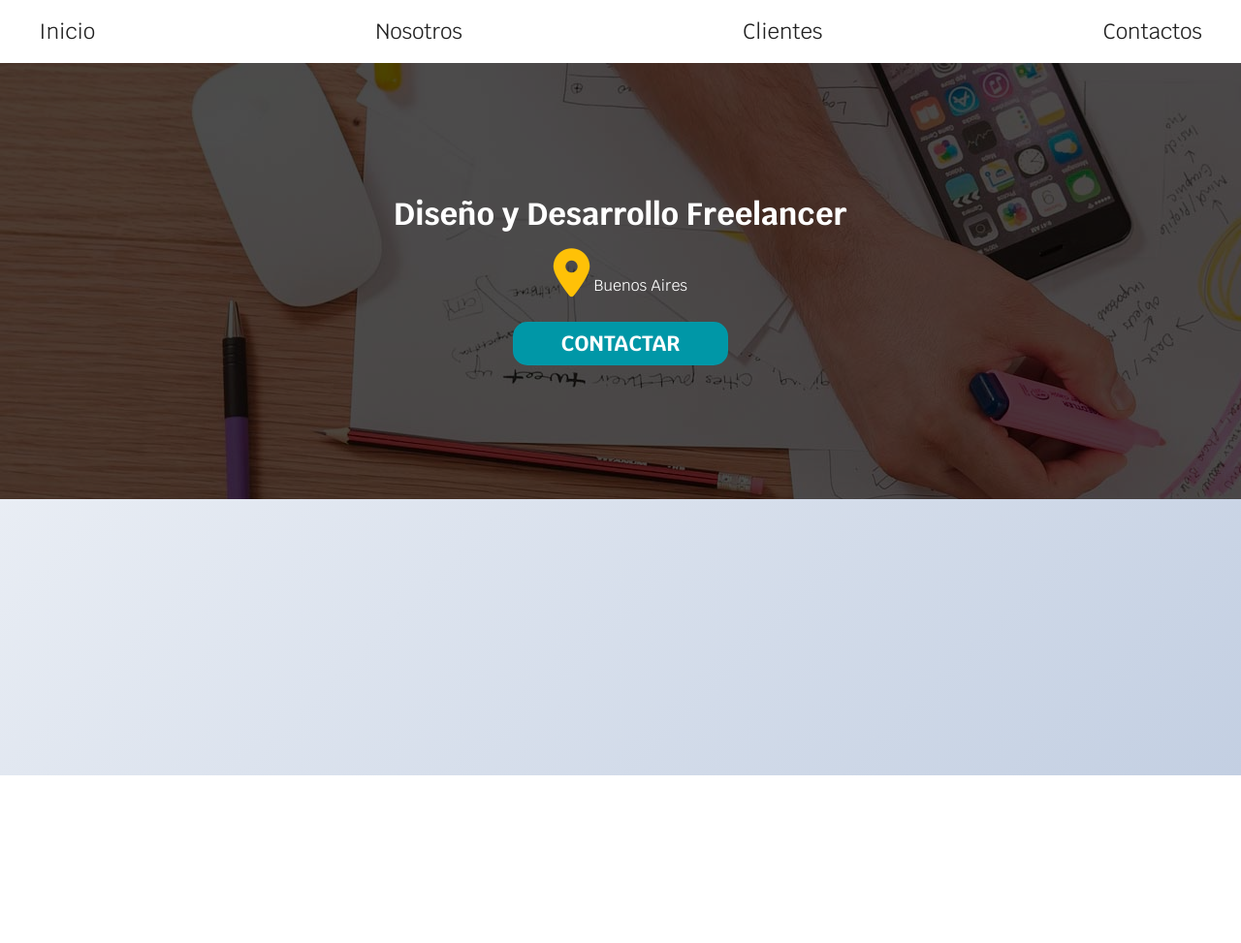
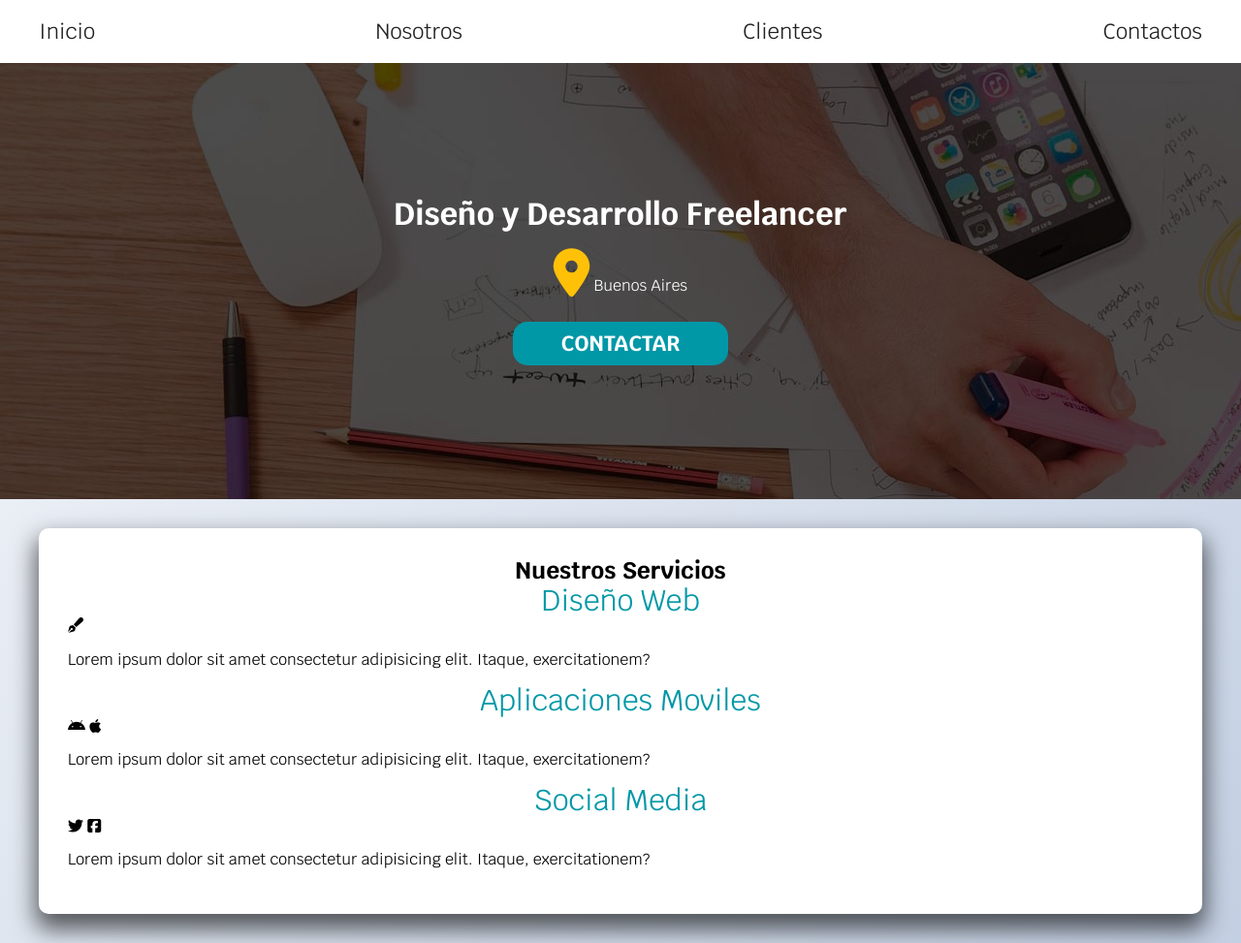
Before and after one commit to tonycuri/Freelancer, a plain HTML site: page index.html in a window 1280 px wide. Shown: the whole page at 97% size. Before the commit the page ends 800 px from the top, so only its background shows below. Drawn offline with Linux system fonts and the light colour scheme.

Commit message:
agregamos estilos al main

```diff
--- a/css/style.css
+++ b/css/style.css
@@ -2,6 +2,7 @@
     --oscuro: #212121;
     --primario: #ffc107;
     --secundario:#0097a7;
+    --anchoPantalla:1200px;
 }
 html {
     box-sizing: border-box;
@@ -19,6 +20,14 @@ body{
 }
 h1,h2,h3{
     margin: 0;
+}
+h2,h3{
+    text-align: center;
+}
+h3{
+    color: var(--secundario);
+    font-weight: 400;
+    font-size: 3rem;
 }
 .site-header{
     background-color: white;
@@ -90,3 +99,17 @@ h1,h2,h3{
     font-size: 2.2rem;
     border-radius: 1.5rem;
 }
+.contenedor{
+    max-width: var(--anchoPantalla);
+    margin: 0 auto;
+    background-color: white;
+    padding: 3rem;
+    border-radius: 1rem;
+    -webkit-box-shadow: 0px 13px 24px 3px rgba(0,0,0,0.62);
+    -moz-box-shadow: 0px 13px 24px 3px rgba(0,0,0,0.62);
+    box-shadow: 0px 13px 24px 3px rgba(0,0,0,0.62)
+}
+.servicios{
+    margin-top: 3rem;
+    margin: 3rem auto;
+}
--- a/index.html
+++ b/index.html
@@ -26,5 +26,33 @@
             <a href="#" class="boton">Contactar</a>
         </div>
     </div>
+    <main class="servicios contenedor">
+        <h2>Nuestros Servicios</h2>
+        <div class="contenedor-servicios">
+            <div class="servicio">
+                <h3>Diseño Web</h3>
+                <div class="iconos">
+                    <i class="fas fa-pen-fancy"></i>
+                </div>
+                <p>Lorem ipsum dolor sit amet consectetur adipisicing elit. Itaque, exercitationem?</p>
+            </div>
+            <div class="servicio">
+                <h3>Aplicaciones Moviles</h3>
+                <div class="iconos">
+                    <i class="fab fa-android"></i>
+                    <i class="fab fa-apple"></i>
+                </div>
+                <p>Lorem ipsum dolor sit amet consectetur adipisicing elit. Itaque, exercitationem?</p>
+            </div>
+            <div class="servicio">
+                <h3>Social Media</h3>
+                <div class="iconos">
+                    <i class="fab fa-twitter"></i>
+                    <i class="fab fa-facebook-square"></i>
+                </div>
+                <p>Lorem ipsum dolor sit amet consectetur adipisicing elit. Itaque, exercitationem?</p>
+            </div>
+        </div>
+    </main>
 </body>
 </html>
```
